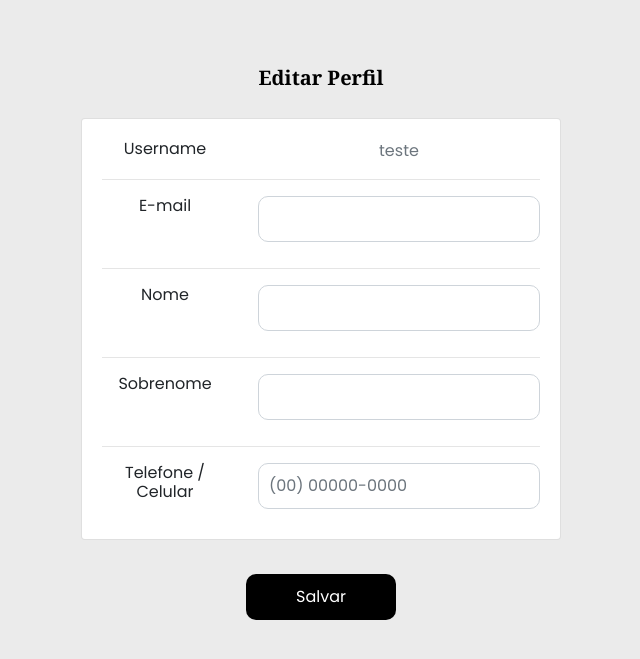
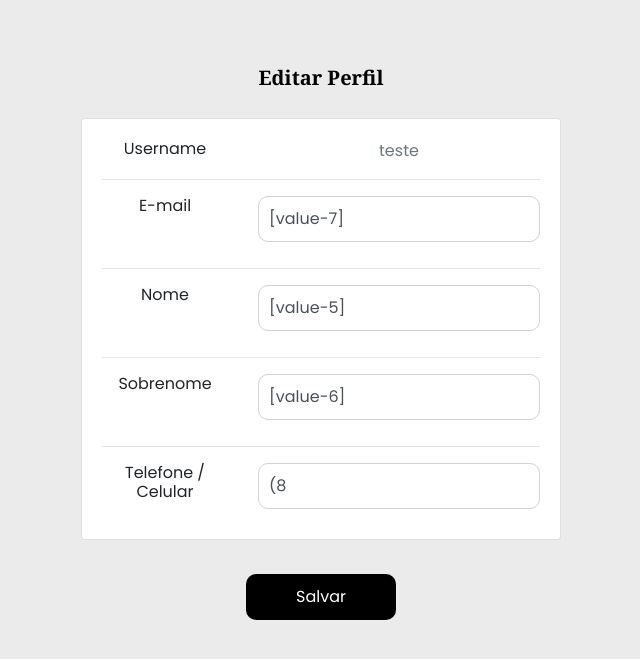
Before and after one commit to Darlan444/Hire, a PHP site: page /editar_perfil.php in a window 1280 px wide. Shown: the part 56-715 px from the top of the page, without its empty margins (319-959 px from the left). Run offline with PHP 8.4, Linux system fonts and the light colour scheme; a user stored in the database is signed in; data comes from the database, SQL or seed files in the repository; some libraries are stand-ins or nearby versions.

Commit message:
Editar Perfil pronto

```diff
--- a/editar_perfil.php
+++ b/editar_perfil.php
@@ -40,7 +40,19 @@ if (!isset($_SESSION['loggedin']) && $_SESSION['loggedin'] !== false) {
                                 <h6 class="mb-0">E-mail</h6>
                             </div>
                             <div class="col-sm-8 text-secondary">
-                                <input type="text" width="30" class="form-control" name="newemail" id="newemail" required>
+                                <input type="text" width="30" class="form-control" name="newemail" id="newemail" value="<?php
+
+                                $id = $_SESSION['id'];
+
+                                $mysqli = new mysqli("localhost", "root", "", "hirev2");
+                                $emailperfil = "SELECT email FROM users WHERE id = '$id'";
+                                $result = $mysql_db->query($emailperfil);
+
+
+                                while ($row = $result->fetch_row()) {
+                                printf("%s\n", $row[0]);
+                                }
+                                ?>"  required>
                             </div>
                         </div>
                         <hr>
@@ -49,7 +61,19 @@ if (!isset($_SESSION['loggedin']) && $_SESSION['loggedin'] !== false) {
                                 <h6 class="mb-0">Nome</h6>
                             </div>
                             <div class="col-sm-8 text-secondary">
-                                <input type="text" class="form-control" width="30" name="newnome" id="newnome" required>
+                                <input type="text" class="form-control" width="30" name="newnome" id="newnome" value="<?php
+
+                                $id = $_SESSION['id'];
+
+                                $mysqli = new mysqli("localhost", "root", "", "hirev2");
+                                $nomeperfil = "SELECT nome FROM users WHERE id = '$id'";
+                                $result = $mysql_db->query($nomeperfil);
+
+
+                                while ($row = $result->fetch_row()) {
+                                printf("%s\n", $row[0]);
+                                }
+                                ?>" required>
                             </div>
                         </div>
                         <hr>
@@ -58,7 +82,19 @@ if (!isset($_SESSION['loggedin']) && $_SESSION['loggedin'] !== false) {
                                 <h6 class="mb-0">Sobrenome</h6>
                             </div>
                             <div class="col-sm-8 text-secondary">
-                                <input type="text" class="form-control"  width="30" name="newsobrenome" id="newsobrenome" required>
+                                <input type="text" class="form-control"  width="30" name="newsobrenome" id="newsobrenome" value="<?php
+
+                                $id = $_SESSION['id'];
+
+                                $mysqli = new mysqli("localhost", "root", "", "hirev2");
+                                $sobrenomeperfil = "SELECT sobrenome FROM users WHERE id = '$id'";
+                                $result = $mysql_db->query($sobrenomeperfil);
+
+
+                                while ($row = $result->fetch_row()) {
+                                printf("%s\n", $row[0]);
+                                }
+                                ?>" required>
                             </div>
                         </div>
 
@@ -68,7 +104,19 @@ if (!isset($_SESSION['loggedin']) && $_SESSION['loggedin'] !== false) {
                                 <h6 class="mb-0">Telefone / Celular</h6>
                             </div>
                             <div class="col-sm-8 text-secondary">
-                                <input type="text" class="form-control" id="newtelefone" name="newtelefone" placeholder="(00) 00000-0000" required>
+                                <input type="text" class="form-control" id="newtelefone" name="newtelefone" placeholder="(00) 00000-0000" value="<?php
+
+                                $id = $_SESSION['id'];
+
+                                $mysqli = new mysqli("localhost", "root", "", "hirev2");
+                                $telefoneperfil = "SELECT telefone FROM users WHERE id = '$id'";
+                                $result = $mysql_db->query($telefoneperfil);
+
+
+                                while ($row = $result->fetch_row()) {
+                                printf("%s\n", $row[0]);
+                                }
+                                ?>" required>
                                 <script type="text/javascript">
                                     $("#newtelefone").mask("(00) 90000-0000");
                                 </script>
```
